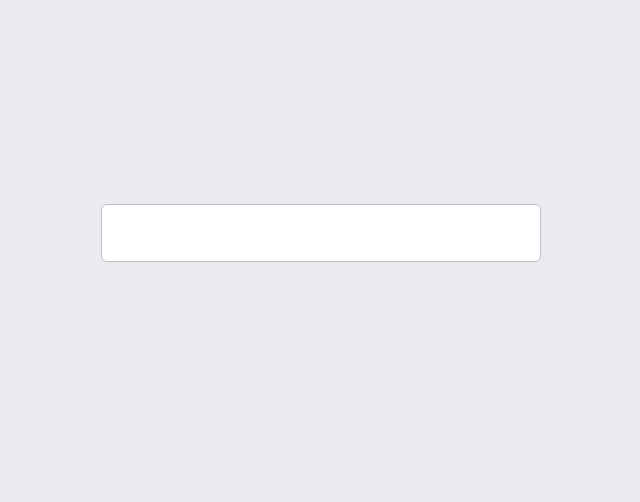
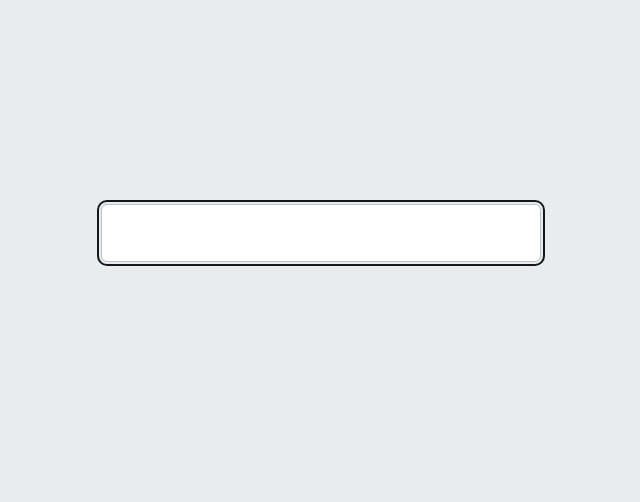
Before and after one commit to Skare69/clipshelf, a Django app: template clipshelf/templates/clipshelf/base.html in a window 1280 px wide, with the restyled element focused. Shown: the part 174-676 px from the top of the page, without its empty margins (319-959 px from the left). Run offline with Django 3.2, Linux system fonts and the light colour scheme; the template is opened without the code that fills it, so the values that code supplies are empty.

Commit message:
fix: keep the keyboard focus ring visible after a view change
setView moves focus to #main after every view swap, and the
#main:focus{outline:0} rule suppressed the only focus indicator on
that element. A keyboard or switch user who changed the view could
not see where focus sat before the next Tab. Drop the suppression so
the shared :focus-visible ring renders on #main.

```diff
--- a/clipshelf/static/clipshelf/app.css
+++ b/clipshelf/static/clipshelf/app.css
@@ -115,7 +115,6 @@ button{font:inherit;color:inherit;cursor:pointer}
 .ver{margin-top:auto;padding:12px 12px 0;border-top:1px solid var(--hair);font-size:var(--t1);color:var(--ink2)}
 .ver a{color:inherit;font-weight:700;text-decoration:none}
 .shell>main{min-width:0;padding:28px 32px 96px}
-#main:focus{outline:0}
 
 /* ---------- view header ---------- */
 .vhead{display:flex;flex-direction:column;gap:16px;margin-bottom:24px}
```
